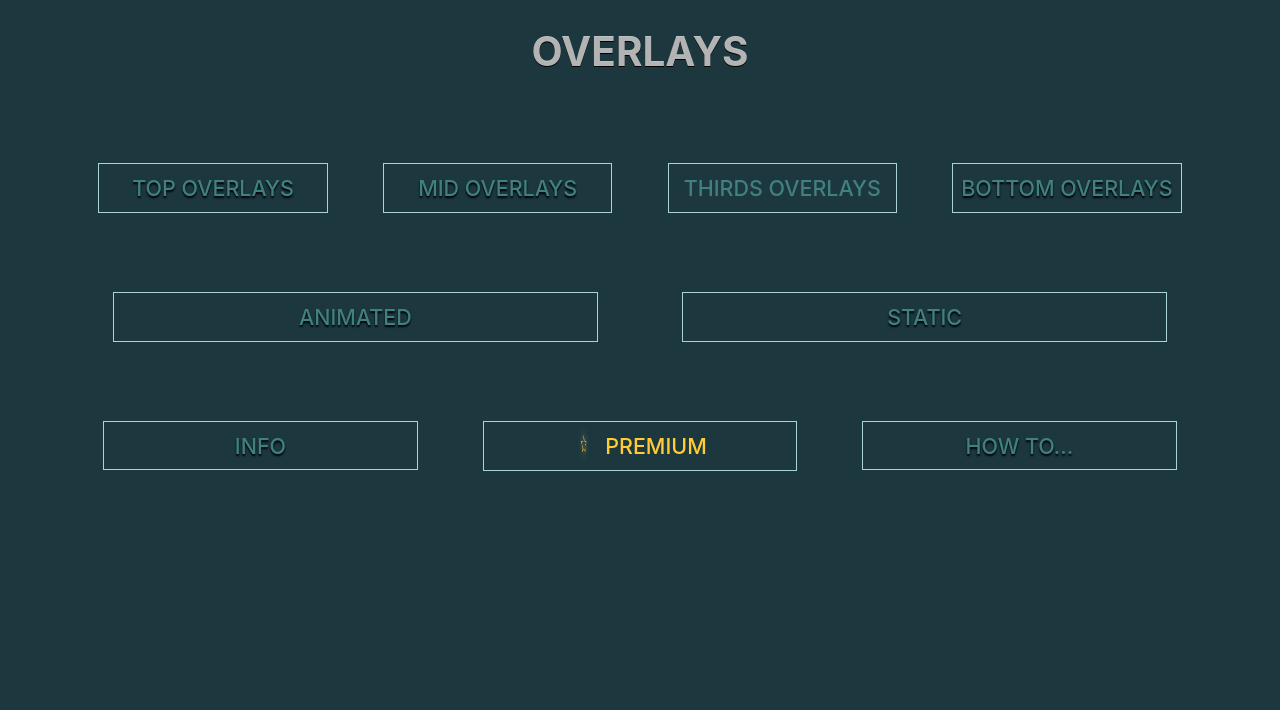
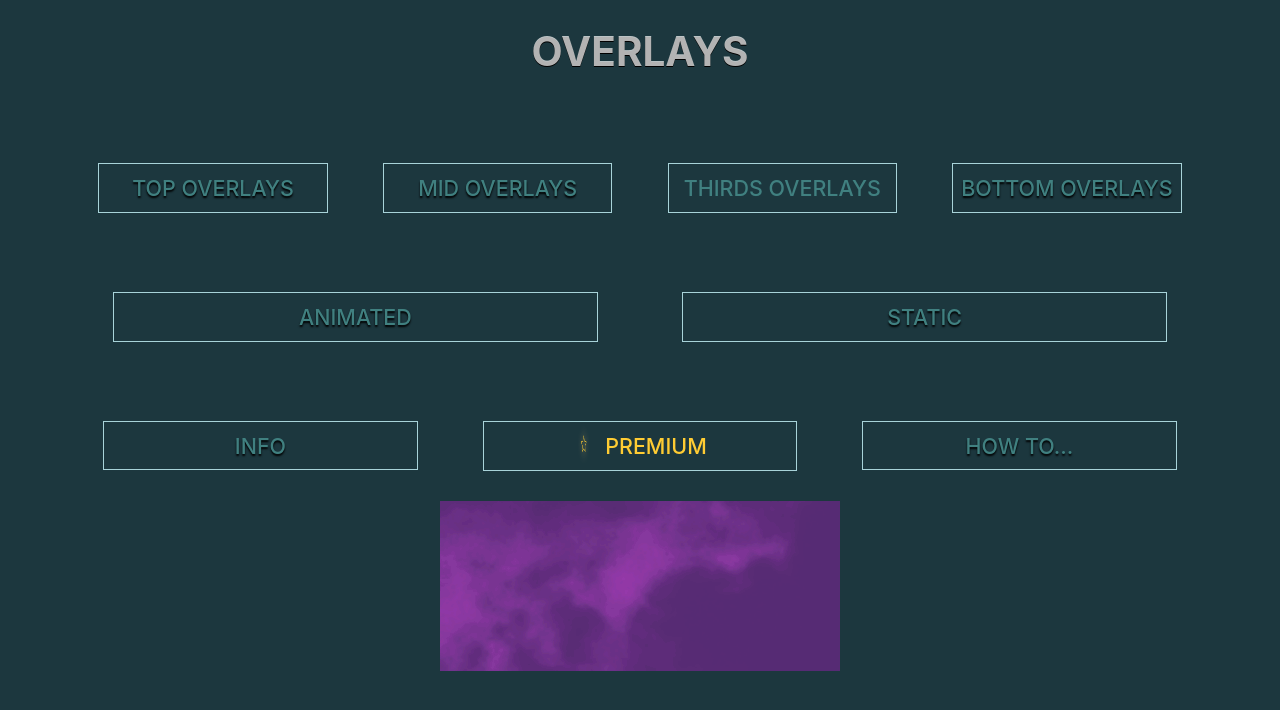
Before and after one commit to mkbres/overlays, a plain HTML site: page index.html in a window 1280 px wide. Drawn offline with Linux system fonts and the light colour scheme.

Commit message:
Update index.html

```diff
--- a/index.html
+++ b/index.html
@@ -183,6 +183,10 @@ svg.star{transform:rotateY(0deg);transform-origin:bottom center;animation: stars
     </div>
 
   </div>
+
+	<div class="kpd-12" style="text-align:center">
+		<a href="https://camgirl.cloud/editor/?gallery=webcam-overlays" target="_blank"><img src="https://raw.githubusercontent.com/mkbres/overlays/main/assets/cgccamgirlcloud-overlays.gif"/></a>
+	</div>
 </div>
 
 </body>
```
